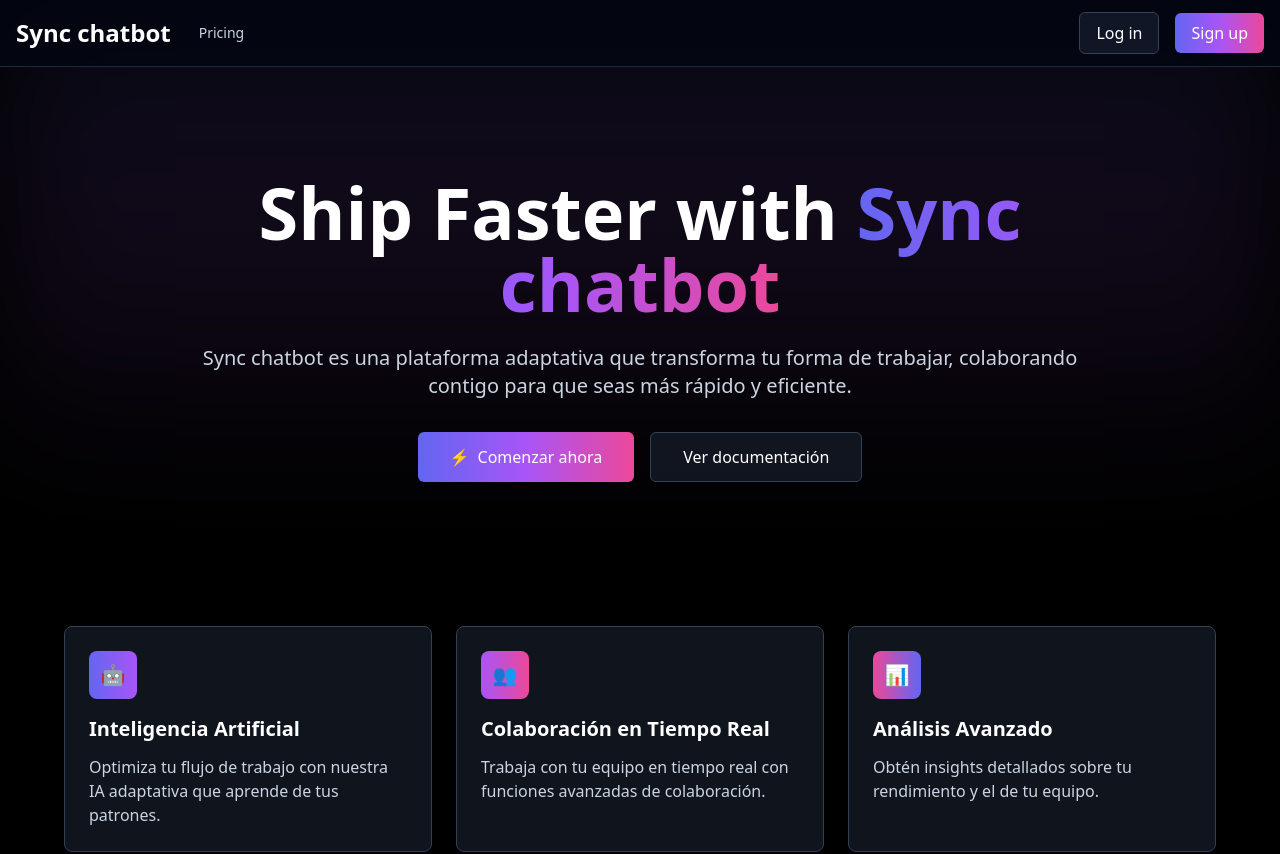
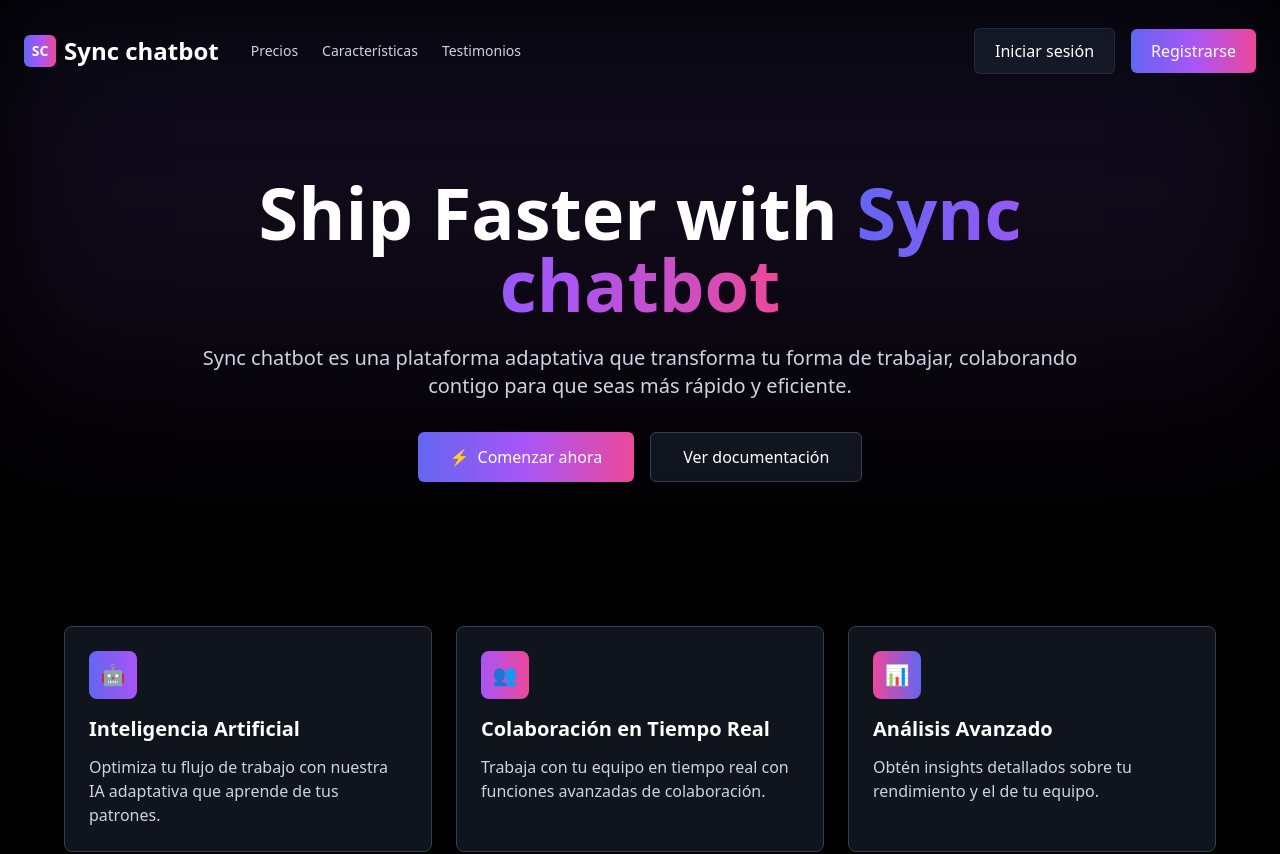
Before and after one commit to SantiagoPrada2005/service-client-client, a Next.js app: page / in a window 1280 px wide. Shown: the top 854 px of the page. Built offline with nearby package versions, Linux system fonts and the light colour scheme.

Commit message:
New header style

```diff
--- a/src/app/page.tsx
+++ b/src/app/page.tsx
@@ -2,32 +2,63 @@
 import Link from 'next/link';
 import Image from 'next/image';
 import { APP_NAME } from './utils/constants';
+import { useState, useEffect, useRef } from 'react';
 
 export default function MainPage() {
+  const [isScrolled, setIsScrolled] = useState(false);
+  const [activeFeature, setActiveFeature] = useState(0);
+
+  // Cambiar la característica destacada cada 5 segundos
+  useEffect(() => {
+    const interval = setInterval(() => {
+      setActiveFeature((prev) => (prev + 1) % 3);
+    }, 5000);
+    return () => clearInterval(interval);
+  }, []);
+
+  // Detectar scroll para cambiar el estilo del header
+  useEffect(() => {
+    const handleScroll = () => {
+      setIsScrolled(window.scrollY > 20);
+    };
+    window.addEventListener('scroll', handleScroll);
+    return () => window.removeEventListener('scroll', handleScroll);
+  }, []);
+
   return (
-    <div className="min-h-screen flex flex-col bg-[#000000]">
+    <div className="min-h-screen flex flex-col bg-[#000000] overflow-x-hidden">
       {/* Header */}
-      <header className="fixed w-full top-0 z-50 bg-[#030712]/80 backdrop-blur-sm border-b border-slate-800">
-        <div className="container mx-auto px-4 py-3 flex justify-between items-center">
-          <div className="flex items-center gap-7">
-            <h1 className="text-2xl font-bold text-white">{APP_NAME}</h1>
-            <Link href="/pages/pricing" className="text-sm text-slate-300 hover:text-white transition-all duration-500 ease-out">
-              Pricing
-            </Link>
+      <header className={`fixed w-full top-0 z-50 transition-all duration-300 ${isScrolled ? 'bg-[#030712]/30 backdrop-blur-md py-3 shadow-lg' : 'bg-transparent py-7'}`}>
+        <div className="container mx-auto px-6 flex justify-between items-center">
+          <div className="flex items-center gap-8">
+            <h1 className="text-2xl font-bold text-white flex items-center gap-2">
+              <span className="bg-gradient-to-r from-indigo-500 via-purple-500 to-pink-500 w-8 h-8 rounded-md flex items-center justify-center text-white text-sm font-bold">SC</span>
+              {APP_NAME}
+            </h1>
+            <nav className="hidden md:flex items-center gap-6">
+              <Link href="/pages/pricing" className="text-sm text-slate-300 hover:text-white transition-all duration-300 ease-out hover:translate-y-[-2px]">
+                Precios
+              </Link>
+              <Link href="#features" className="text-sm text-slate-300 hover:text-white transition-all duration-300 ease-out hover:translate-y-[-2px]">
+                Características
+              </Link>
+              <Link href="#testimonials" className="text-sm text-slate-300 hover:text-white transition-all duration-300 ease-out hover:translate-y-[-2px]">
+                Testimonios
+              </Link>
+            </nav>
           </div>
 
           <div className="flex items-center gap-4">
-
             <Link href="/pages/login"
-            className="bg-slate-800/50 text-white px-4 py-2 rounded-md font-medium transition-all duration-500 ease-out hover:bg-slate-700/50 border border-slate-700 hover:border-slate-600 hover:scale-105">
-            Log in
+              className="bg-slate-800/50 text-white px-5 py-2.5 rounded-md font-medium transition-all duration-300 ease-out hover:bg-slate-700/80 border border-slate-700/50 hover:border-slate-600 hover:translate-y-[-2px]">
+              Iniciar sesión
             </Link>
 
             <Link href="/pages/signup"
-              className="group relative inline-flex items-center gap-2 px-4 py-2">
-              <div className="absolute inset-0 bg-gradient-to-r from-indigo-500 via-purple-500 to-pink-500 rounded-md opacity-0 blur-md transition-all duration-500 ease-out group-hover:opacity-100 group-hover:scale-110"></div>
-              <div className="absolute inset-0 bg-gradient-to-r from-indigo-500 via-purple-500 to-pink-500 rounded-md transition-all duration-500 ease-out group-hover:scale-105"></div>
-              <span className="relative text-white font-medium">Sign up</span>
+              className="group relative inline-flex items-center gap-2 px-5 py-2.5 rounded-md overflow-hidden">
+              <div className="absolute inset-0 bg-gradient-to-r from-indigo-500 via-purple-500 to-pink-500 opacity-100 group-hover:opacity-90 transition-opacity duration-300"></div>
+              <div className="absolute inset-[-2px] bg-gradient-to-r from-indigo-500 via-purple-500 to-pink-500 opacity-0 blur-md transition-all duration-500 ease-out group-hover:opacity-70 group-hover:scale-105"></div>
+              <span className="relative text-white font-medium z-10">Registrarse</span>
             </Link>
           </div>
         </div>
```
